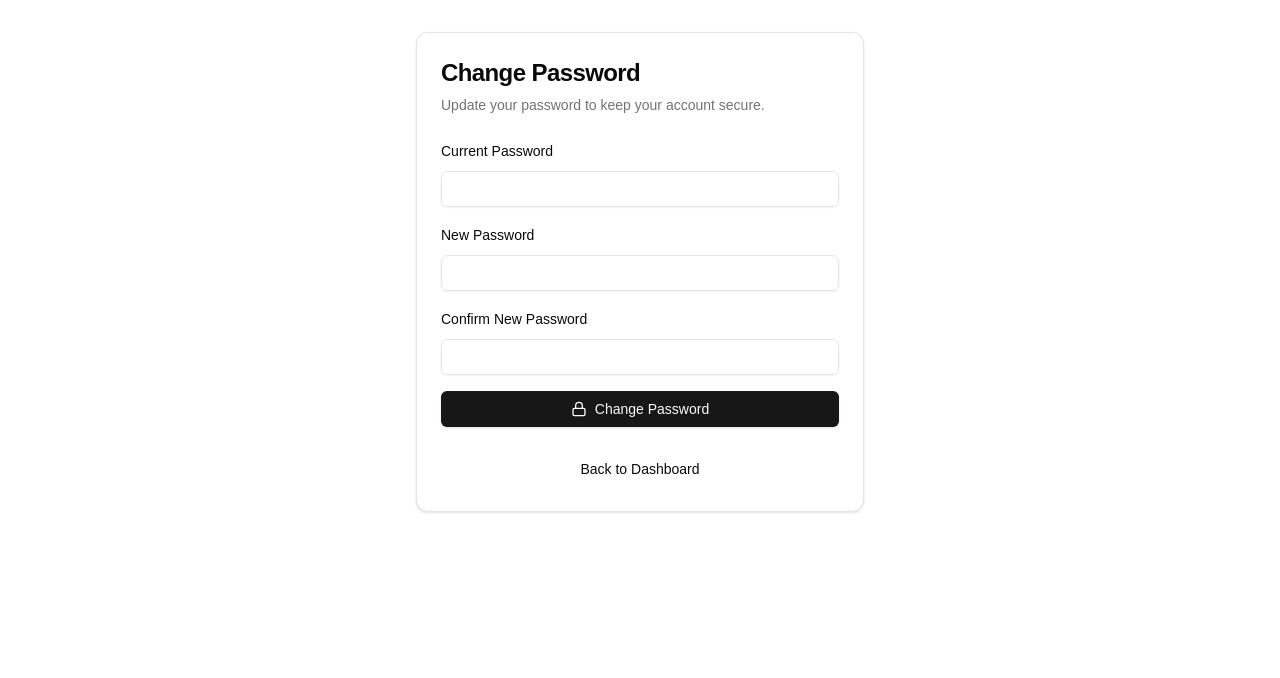
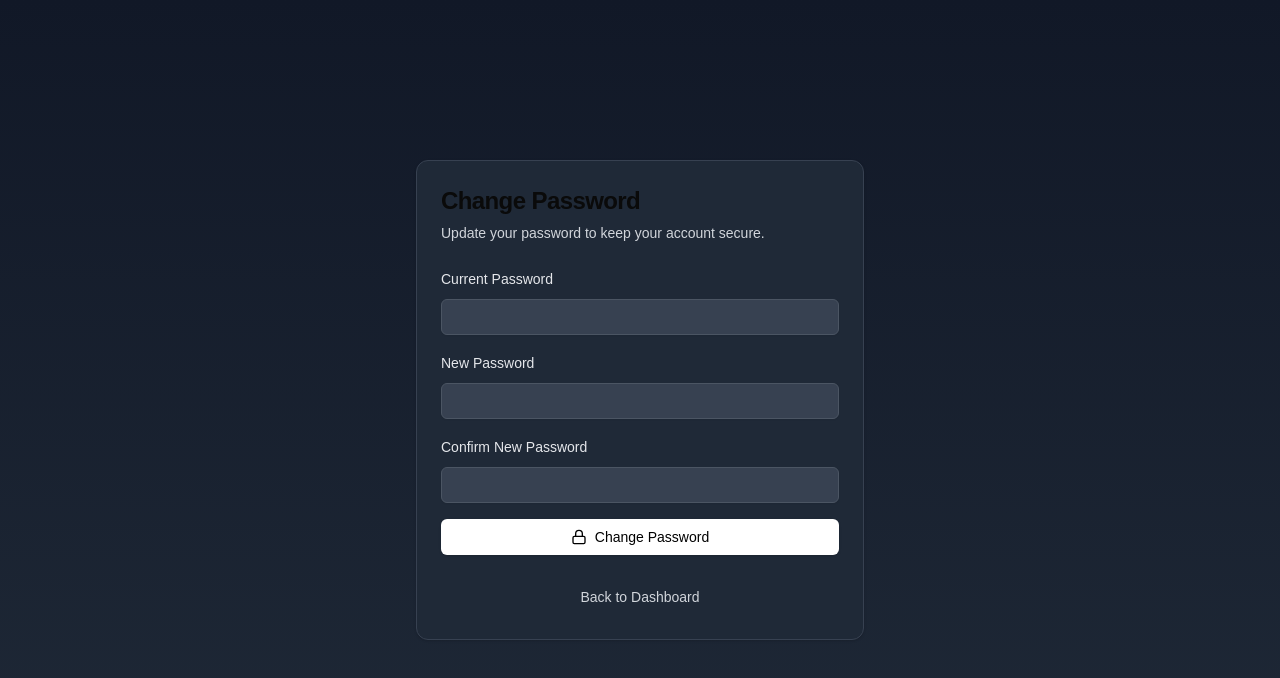
Before and after one commit to dustinwloring1988/secret-word-game-v2, a Next.js app: page /change-password in a window 1280 px wide. Shown: the top 678 px of the page. Built offline with nearby package versions, Linux system fonts and the light colour scheme; no server answers.

Commit message:
modded 4

```diff
--- a/app/change-password/page.tsx
+++ b/app/change-password/page.tsx
@@ -48,63 +48,68 @@ export default function ChangePasswordPage() {
   }
 
   return (
-    <Card className="w-full max-w-md mx-auto mt-8">
+    <div className="min-h-screen flex items-center justify-center bg-gradient-to-b from-gray-900 to-gray-800 text-white">
+      <Card className="w-full max-w-md bg-gray-800 border-gray-700">
         <CardHeader>
           <CardTitle className="text-2xl font-bold">Change Password</CardTitle>
-        <CardDescription>Update your password to keep your account secure.</CardDescription>
+          <CardDescription className="text-gray-300">Update your password to keep your account secure.</CardDescription>
         </CardHeader>
         <CardContent>
           <form onSubmit={handleSubmit} className="space-y-4">
             <div className="space-y-2">
-            <Label htmlFor="current-password">Current Password</Label>
+              <Label htmlFor="current-password" className="text-gray-200">Current Password</Label>
               <Input
                 id="current-password"
                 type="password"
                 value={currentPassword}
                 onChange={(e) => setCurrentPassword(e.target.value)}
                 required
+                className="bg-gray-700 border-gray-600 text-white"
               />
             </div>
             <div className="space-y-2">
-            <Label htmlFor="new-password">New Password</Label>
+              <Label htmlFor="new-password" className="text-gray-200">New Password</Label>
               <Input
                 id="new-password"
                 type="password"
                 value={newPassword}
                 onChange={(e) => setNewPassword(e.target.value)}
                 required
+                className="bg-gray-700 border-gray-600 text-white"
               />
             </div>
             <div className="space-y-2">
-            <Label htmlFor="confirm-password">Confirm New Password</Label>
+              <Label htmlFor="confirm-password" className="text-gray-200">Confirm New Password</Label>
               <Input
                 id="confirm-password"
                 type="password"
                 value={confirmPassword}
                 onChange={(e) => setConfirmPassword(e.target.value)}
                 required
+                className="bg-gray-700 border-gray-600 text-white"
               />
             </div>
             {error && (
-            <Alert variant="destructive">
+              <Alert variant="destructive" className="bg-red-900 border-red-800 text-red-200">
                 <AlertDescription>{error}</AlertDescription>
               </Alert>
             )}
             {success && (
-            <Alert>
+              <Alert className="bg-green-900 border-green-800 text-green-200">
                 <AlertDescription>Password changed successfully! Redirecting...</AlertDescription>
               </Alert>
             )}
-          <Button type="submit" className="w-full">
+            <Button type="submit" className="w-full bg-white text-black hover:bg-gray-200">
               <LockIcon className="mr-2 h-4 w-4" /> Change Password
             </Button>
           </form>
         </CardContent>
         <CardFooter>
-        <Button variant="ghost" onClick={() => router.push("/dashboard")} className="w-full">
+          <Button variant="ghost" onClick={() => router.push("/dashboard")} className="w-full text-gray-300 hover:text-white hover:bg-gray-700">
             Back to Dashboard
           </Button>
         </CardFooter>
       </Card>
+    </div>
   )
 }
--- a/app/game/[levelId]/page.tsx
+++ b/app/game/[levelId]/page.tsx
@@ -209,7 +209,6 @@ export default function GamePage({ params }: { params: { levelId: string } }) {
             <div className="mt-6 bg-gray-700 p-4 rounded-lg">
               <h2 className="text-xl font-bold mb-2">How to Play</h2>
               <ol className="list-decimal list-inside text-sm text-gray-300 space-y-2">
-                <li>Start the game by clicking the "Start Game" button.</li>
                 <li>Try to guess the secret word by asking questions or making guesses.</li>
                 <li>The AI will respond, but won't directly reveal the word.</li>
                 <li>You have a limited time to guess the word.</li>
--- a/app/page.tsx
+++ b/app/page.tsx
@@ -95,14 +95,6 @@ export default function Component() {
         <footer className="py-6 border-t border-gray-700">
           <div className="flex flex-col sm:flex-row justify-between items-center gap-4">
             <p className="text-xs text-gray-400">© 2024 LLM Jailbreak Game. All rights reserved.</p>
-            <nav className="flex gap-4 sm:gap-6">
-              <Link className="text-xs hover:underline underline-offset-4 text-gray-400" href="#">
-                Terms of Service
-              </Link>
-              <Link className="text-xs hover:underline underline-offset-4 text-gray-400" href="#">
-                Privacy
-              </Link>
-            </nav>
           </div>
         </footer>
       </div>
```
Lines whose indentation alone changed are shown as unchanged.
